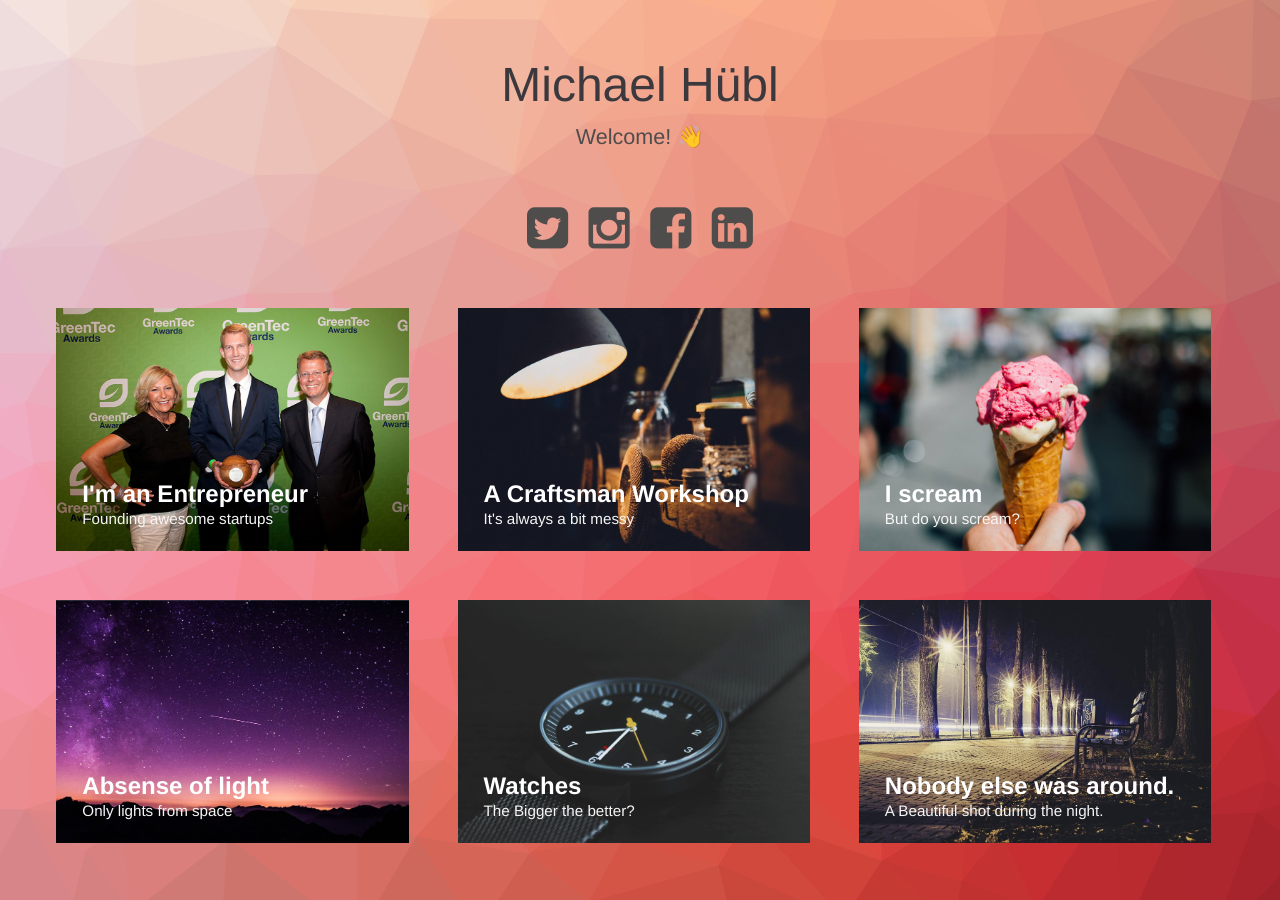
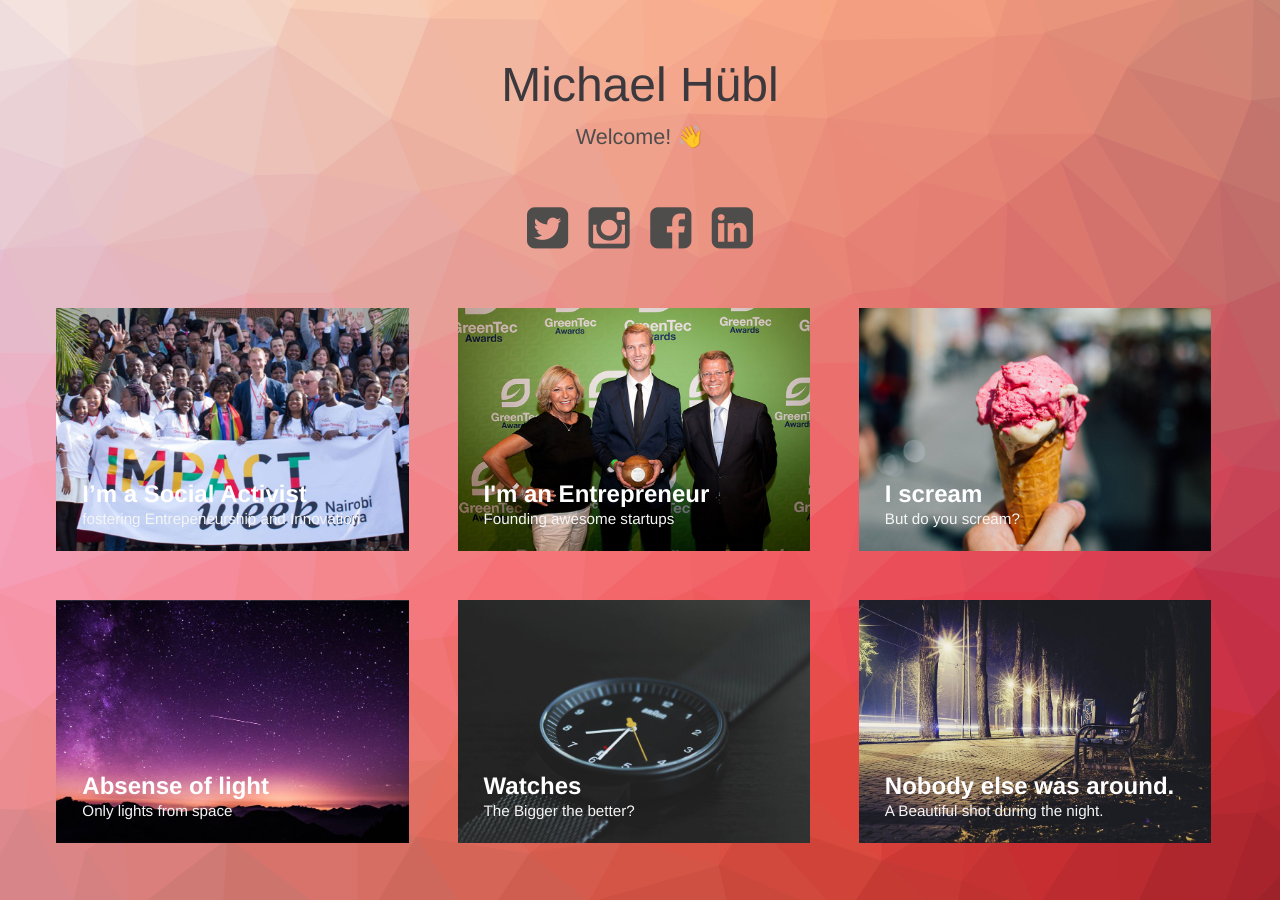
Before and after one commit to michels/portfolio, a Jekyll site: the page built from index.html, in a window 1280 px wide. Built offline with Jekyll 4.4.1, drawn with Linux system fonts in a browser that asks for light colours.

Commit message:
Second post

```diff
--- a/_posts/2015-04-20-planes.markdown
+++ b/_posts/2018-06-01-entrepreneur.markdown
@@ -2,7 +2,7 @@
 title:  "I'm an Entrepreneur"
 subtitle: "Founding awesome startups"
 author: "Michael H&uuml;bl"
-avatar: "img/authors/wferr.png"
+avatar: "img/authors/huebl.png"
 image: "img/entrepreneurship.jpg"
 date:   2018-06-01 12:12:12
 ---
--- a/_posts/2015-04-25-workshop.markdown
+++ b/_posts/2018-06-10-social-activist.markdown
@@ -1,10 +1,10 @@
 ---
-title:  "A Craftsman Workshop"
-subtitle: "It's always a bit messy"
-author: "Wferr"
-avatar: "img/authors/wferr.png"
-image: "img/f.jpg"
-date:   2015-04-25 12:12:12
+title:  "I’m a Social Activist"
+subtitle: "fostering Entrepeneurship and Innovation"
+author: "Michael H&uuml;bl"
+avatar: "img/authors/huebl.png"
+image: "img/social.jpg"
+date:   2018-06-02 12:12:12
 ---
 
 ### Dolor sit amet?
```
Also changed, not shown: img/authors/huebl.png (added).
